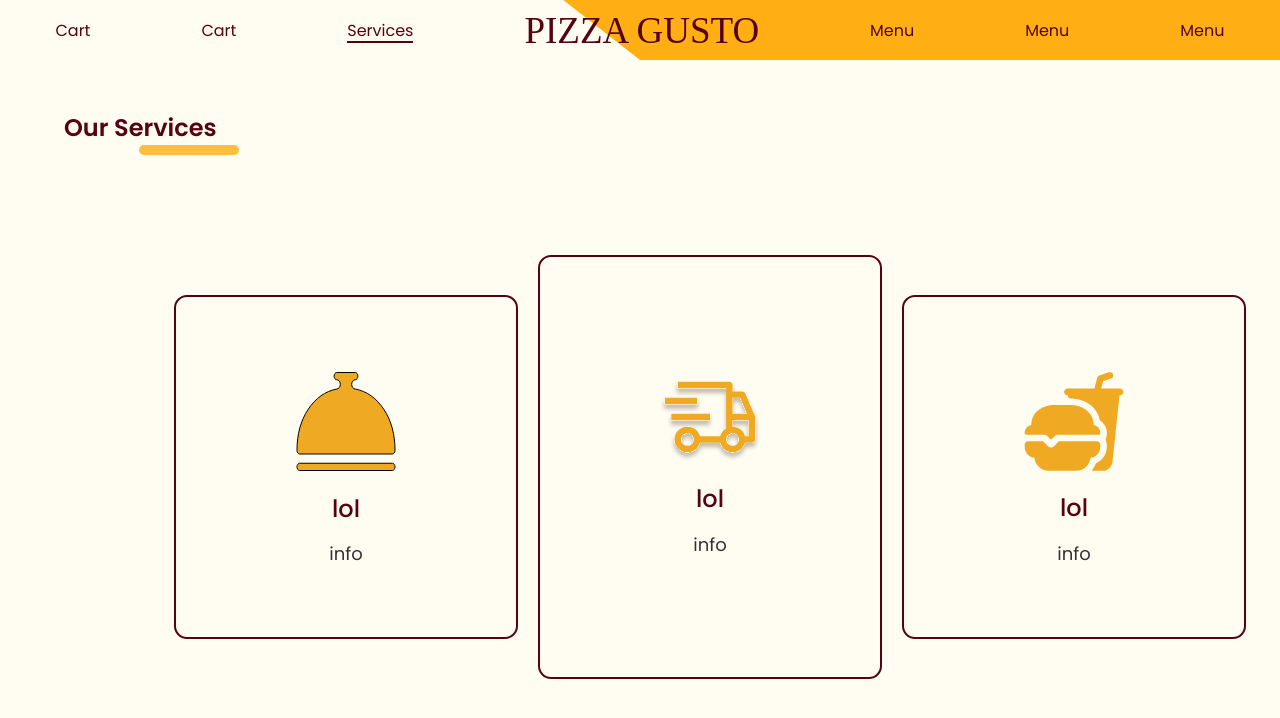
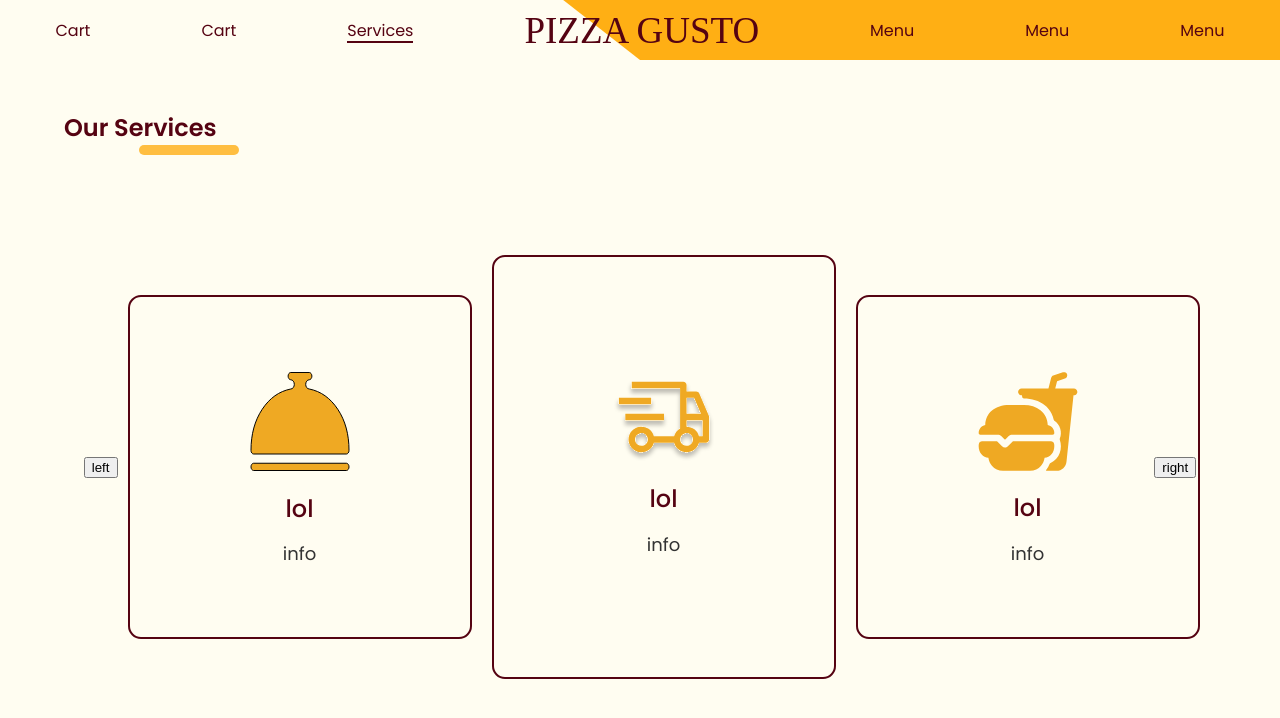
Before and after one commit to Kin0-0Ko/pizzamarket_kinko, a React app: page /services in a window 1280 px wide. Shown: the top 718 px of the page. Built offline with nearby package versions, Linux system fonts and the light colour scheme; a web font is replaced by a local one.

Commit message:
add slider

```diff
--- a/src/pages/services.js
+++ b/src/pages/services.js
@@ -1,17 +1,56 @@
-import React from 'react'
+import React, { useEffect, useState } from 'react'
 import st from '@/style/services.module.css'
 import Card from '../components/card';
 
 export function Services() {
+	const [slides, setSlides] = useState([
+		{
+			img: './src/img/Vector.svg',
+			title: 'lol' ,
+			info: 'info'
+		},
+		{
+			img: './src/img/Vector2.svg',
+			title: 'lol' ,
+			info: 'info'
+		},
+		{
+			img: './src/img/Vector3.svg',
+			title: 'lol' ,
+			info: 'info'
+		}
+	])
 
+
+	let toRight = () => {
+		let arr = slides
+		arr.push(arr[0])
+		arr.shift()
+		setSlides(slides => [...arr])
+	}
+	let toLeft = () => {
+		let arr = slides
+		arr.unshift(arr[arr.length-1])
+		arr.pop()
+		setSlides(slides => [...arr])
+	}
+
+	let slider = slides.map(el =>
+		<Card img={el.img} title={el.title} info={el.info} stc={{width: '100px'}} key={el.img}/>
+		)
 
 
 	return<>
 		<h2 className={st.head}>Our Services</h2>
 		<div className={st.services}>
-			<Card img='./src/img/Vector.svg' title='lol' info='info' stc={{width: '100px'}}/>
+			{/* <Card img='./src/img/Vector.svg' title='lol' info='info' stc={{width: '100px'}}/>
 			<Card img='./src/img/Vector2.svg' title='lol' info='info' stc={{width: '100px'}}/>
-			<Card img='./src/img/Vector3.svg' title='lol' info='info' stc={{width: '100px'}}/>
+			<Card img='./src/img/Vector3.svg' title='lol' info='info' stc={{width: '100px'}}/> */}
+			<button onClick={toLeft}>left</button>
+			<div className={st.slider}>
+			{slider}
+			</div>
+			<button onClick={toRight}>right</button>
 		</div>
 
 	</>
--- a/src/style/services.module.css
+++ b/src/style/services.module.css
@@ -21,20 +21,26 @@
 	border-radius: 12px;
 }
 .services{
-	margin: 100px;
+	margin-top: 100px;
+	display: flex;
+	justify-content: center;
+	align-items: center;
+}
+.slider{
 	display: flex;
 	justify-content: space-around;
 	align-items: center;
+	width: 90%;
 }
 
-.services div:nth-child(2){
+.slider div:nth-child(2){
 	width: 380px;
 	height: 380px;
 
 
 
 }
-.services div:nth-child(odd){
+.slider div:nth-child(odd){
 	width: 300px;
 	height: 300px
 
```
